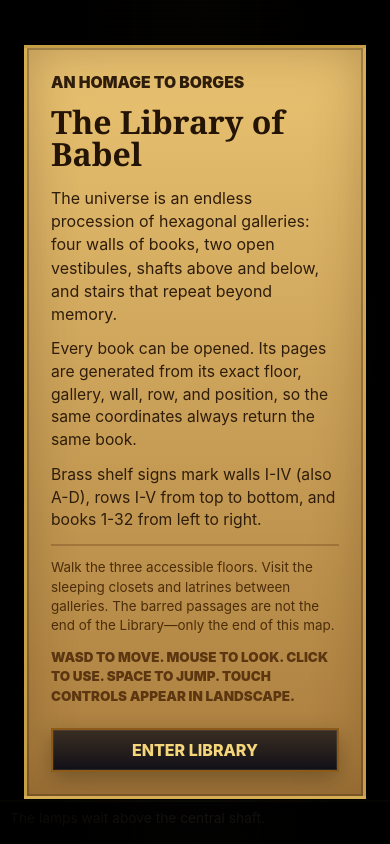
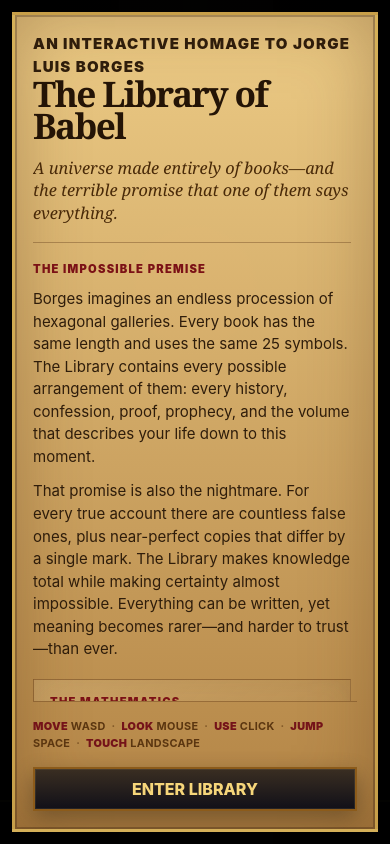
Before and after one commit to ryanbieber/libraryofbabel, a React (Vite) app: page / in a window 390 px wide. Built offline with nearby package versions, Linux system fonts and the light colour scheme.

Commit message:
Expand landing page story introduction (#33)
Co-authored-by: John Doe <johndoe@example.com>

```diff
--- a/src/App.css
+++ b/src/App.css
@@ -1004,73 +1004,193 @@
 .splash-screen {
   z-index: 30;
   background:
-    radial-gradient(circle at 50% 40%, rgb(140 91 26 / 16%), transparent 34%),
-    linear-gradient(90deg, rgb(0 0 0 / 78%), rgb(0 0 0 / 42%), rgb(0 0 0 / 78%)),
-    rgb(5 4 3 / 82%);
+    radial-gradient(circle at 50% 34%, rgb(177 119 39 / 20%), transparent 31%),
+    linear-gradient(90deg, rgb(0 0 0 / 82%), rgb(0 0 0 / 48%), rgb(0 0 0 / 82%)),
+    rgb(5 4 3 / 88%);
 }
 
 .splash-panel {
   position: relative;
-  width: min(720px, calc(100vw - 36px));
+  display: flex;
+  flex-direction: column;
+  width: min(1060px, calc(100vw - 48px));
   max-height: calc(100vh - 48px);
-  overflow-y: auto;
-  padding: 28px;
+  overflow: hidden;
+  padding: clamp(28px, 3.5vw, 44px);
   border: 3px solid var(--ui-border);
   background:
-    linear-gradient(180deg, rgb(238 199 116 / 98%), rgb(172 126 62 / 98%));
+    linear-gradient(180deg, rgb(241 207 136 / 98%), rgb(182 134 70 / 98%));
   box-shadow:
     var(--ui-shadow),
     inset 0 0 0 2px rgb(44 24 8 / 28%),
-    inset 0 0 50px rgb(82 46 16 / 32%);
+    inset 0 0 70px rgb(82 46 16 / 34%);
   color: #241406;
 }
 
+.splash-scroll-content {
+  min-height: 0;
+  overflow-y: auto;
+  overscroll-behavior: contain;
+  padding-right: 6px;
+  scrollbar-color: #7b4d1d rgb(68 38 12 / 16%);
+}
+
 .splash-kicker {
-  margin: 0 0 8px;
+  margin: 0 0 10px;
   color: #7b1116;
-  font-size: 0.78rem;
+  font-size: 0.75rem;
   font-weight: 900;
-  letter-spacing: 0;
+  letter-spacing: 0.08em;
   text-transform: uppercase;
 }
 
 .splash-panel h1 {
-  margin: 0 0 18px;
+  margin: 0 0 16px;
   font-family: Georgia, 'Times New Roman', serif;
-  font-size: clamp(2rem, 5vw, 4rem);
-  line-height: 0.98;
+  font-size: clamp(2.7rem, 6vw, 5.4rem);
+  font-weight: 700;
+  letter-spacing: -0.045em;
+  line-height: 0.9;
 }
 
 .splash-panel p {
-  margin: 0 0 12px;
+  margin: 0;
   color: #2f1d0b;
-  font-size: 1.05rem;
-  line-height: 1.45;
+  font-size: 1rem;
+  line-height: 1.5;
 }
 
 .splash-panel .splash-lede {
-  font-size: 1.12rem;
-}
-
-.splash-panel .splash-author {
-  padding-top: 12px;
-  border-top: 2px solid rgb(82 46 16 / 28%);
+  max-width: 760px;
+  color: #482908;
+  font-family: Georgia, 'Times New Roman', serif;
+  font-size: clamp(1.08rem, 2vw, 1.4rem);
+  font-style: italic;
+  line-height: 1.35;
+}
+
+.splash-hero {
+  padding-bottom: 24px;
+  border-bottom: 1px solid rgb(82 46 16 / 34%);
+}
+
+.splash-story-grid {
+  display: grid;
+  grid-template-columns: minmax(0, 1.45fr) minmax(300px, 0.8fr);
+  gap: clamp(24px, 4vw, 48px);
+  padding: 26px 0;
+}
+
+.splash-story {
+  display: grid;
+  align-content: start;
+  gap: 12px;
+}
+
+.splash-panel .splash-section-label {
+  color: #7b1116;
+  font-size: 0.7rem;
+  font-weight: 900;
+  letter-spacing: 0.11em;
+  line-height: 1.2;
+  text-transform: uppercase;
+}
+
+.splash-scale {
+  padding: 18px 20px;
+  border: 1px solid rgb(92 49 12 / 42%);
+  background:
+    linear-gradient(135deg, rgb(255 235 183 / 22%), rgb(78 42 12 / 8%));
+  box-shadow: inset 0 0 28px rgb(91 48 10 / 10%);
+}
+
+.splash-scale dl {
+  display: grid;
+  grid-template-columns: repeat(2, minmax(0, 1fr));
+  gap: 12px;
+  margin: 14px 0;
+}
+
+.splash-scale dl div {
+  min-width: 0;
+  padding-top: 10px;
+  border-top: 1px solid rgb(82 46 16 / 26%);
+}
+
+.splash-scale dt {
+  color: #531217;
+  font-family: Georgia, 'Times New Roman', serif;
+  font-size: clamp(1.35rem, 2.4vw, 2rem);
+  font-weight: 700;
+  line-height: 1;
+}
+
+.splash-scale dt sup {
+  margin-left: 2px;
+  font-size: 0.48em;
+  letter-spacing: -0.02em;
+}
+
+.splash-scale dd {
+  margin: 5px 0 0;
+  color: #5b3610;
+  font-size: 0.74rem;
+  font-weight: 800;
+  line-height: 1.3;
+  text-transform: uppercase;
+}
+
+.splash-scale .splash-scale-total {
+  grid-column: 1 / -1;
+}
+
+.splash-panel .splash-scale-note {
   color: #4c2d0a;
-  font-size: 0.98rem;
+  font-family: Georgia, 'Times New Roman', serif;
+  font-size: 0.9rem;
+  font-style: italic;
+  line-height: 1.35;
+}
+
+.splash-adaptation {
+  display: grid;
+  grid-template-columns: minmax(145px, 0.25fr) minmax(0, 1fr);
+  gap: 18px;
+  padding: 20px 0;
+  border-top: 1px solid rgb(82 46 16 / 34%);
+}
+
+.splash-footer {
+  display: grid;
+  grid-template-columns: minmax(0, 1fr) auto;
+  align-items: end;
+  gap: 22px;
+  padding-top: 20px;
+  border-top: 1px solid rgb(82 46 16 / 34%);
 }
 
 .splash-panel .splash-controls {
-  margin-bottom: 14px;
   color: #5b3610;
-  font-size: 0.88rem;
+  font-size: 0.72rem;
+  font-weight: 700;
+  letter-spacing: 0.03em;
+  text-transform: uppercase;
+}
+
+.splash-controls span {
+  color: #741319;
   font-weight: 900;
-  text-transform: uppercase;
+}
+
+.splash-controls i {
+  margin: 0 3px;
+  color: rgb(91 54 16 / 62%);
+  font-style: normal;
 }
 
 .splash-screen button {
   min-width: 164px;
   min-height: 44px;
-  margin-top: 8px;
   padding: 0 18px;
 }
 
@@ -1410,31 +1530,54 @@
 
   .splash-screen {
     align-items: center;
-    justify-items: start;
-    padding: 24px;
+    justify-items: center;
+    padding: 12px;
   }
 
   .splash-panel {
-    width: min(342px, calc(100vw - 48px));
-    max-height: calc(100vh - 48px);
-    padding: 24px;
+    width: calc(100vw - 24px);
+    max-height: calc(100vh - 24px);
+    padding: 22px;
   }
 
   .splash-panel h1 {
-    font-size: 2rem;
+    font-size: clamp(2.2rem, 7vw, 3.4rem);
   }
 
   .splash-panel p {
-    font-size: 0.98rem;
+    font-size: 0.94rem;
   }
 
   .splash-panel .splash-lede {
-    font-size: 1rem;
-  }
-
-  .splash-panel .splash-author,
+    font-size: 1.02rem;
+  }
+
   .splash-panel .splash-controls {
-    font-size: 0.84rem;
+    font-size: 0.68rem;
+  }
+
+  .splash-hero {
+    padding-bottom: 18px;
+  }
+
+  .splash-story-grid {
+    grid-template-columns: minmax(0, 1.3fr) minmax(240px, 0.75fr);
+    gap: 22px;
+    padding: 20px 0;
+  }
+
+  .splash-scale {
+    padding: 16px;
+  }
+
+  .splash-adaptation {
+    grid-template-columns: 118px minmax(0, 1fr);
+    padding: 16px 0;
+  }
+
+  .splash-footer {
+    gap: 16px;
+    padding-top: 16px;
   }
 
   .book-spread {
@@ -1467,6 +1610,50 @@
 }
 
 @media (max-width: 860px) and (max-height: 520px) and (orientation: landscape) {
+  .splash-panel {
+    padding: 16px 18px;
+  }
+
+  .splash-kicker {
+    margin-bottom: 4px;
+    font-size: 0.65rem;
+  }
+
+  .splash-panel h1 {
+    margin-bottom: 8px;
+    font-size: 2.45rem;
+  }
+
+  .splash-panel .splash-lede {
+    font-size: 0.9rem;
+  }
+
+  .splash-hero {
+    padding-bottom: 12px;
+  }
+
+  .splash-story-grid {
+    padding: 14px 0;
+  }
+
+  .splash-footer {
+    padding-top: 12px;
+  }
+
+  .splash-footer .splash-actions {
+    grid-template-columns: repeat(2, minmax(0, 1fr));
+    width: min(280px, 100%);
+  }
+
+  .splash-actions button {
+    min-width: 0;
+    padding: 0 12px;
+  }
+
+  .splash-actions button:only-child {
+    grid-column: 1 / -1;
+  }
+
   .touch-joystick {
     bottom: 74px;
     left: 24px;
@@ -1886,6 +2073,7 @@
 
   .splash-actions {
     display: grid;
+    width: min(210px, 100%);
   }
 
   .splash-screen button {
@@ -1894,6 +2082,38 @@
 
   .quest-form {
     grid-template-columns: repeat(2, minmax(0, 1fr));
+  }
+}
+
+@media (max-width: 680px) {
+  .splash-panel {
+    padding: 18px;
+  }
+
+  .splash-panel h1 {
+    font-size: 2.2rem;
+  }
+
+  .splash-story-grid,
+  .splash-adaptation,
+  .splash-footer {
+    grid-template-columns: 1fr;
+  }
+
+  .splash-story-grid {
+    gap: 18px;
+  }
+
+  .splash-adaptation {
+    gap: 8px;
+  }
+
+  .splash-footer {
+    align-items: stretch;
+  }
+
+  .splash-actions {
+    width: 100%;
   }
 }
 
--- a/src/components/SplashScreen.tsx
+++ b/src/components/SplashScreen.tsx
@@ -10,31 +10,81 @@
   return (
     <section className="splash-screen" aria-label="Start screen">
       <div className="splash-panel">
-        <p className="splash-kicker">An homage to Borges</p>
+        <div className="splash-scroll-content">
+          <header className="splash-hero">
+            <p className="splash-kicker">An interactive homage to Jorge Luis Borges</p>
             <h1>The Library of Babel</h1>
             <p className="splash-lede">
-          The universe is an endless procession of hexagonal galleries: four walls of books, two open
-          vestibules, shafts above and below, and stairs that repeat beyond memory.
+              A universe made entirely of books—and the terrible promise that one of them says
+              everything.
+            </p>
+          </header>
+
+          <div className="splash-story-grid">
+            <div className="splash-story">
+              <p className="splash-section-label">The impossible premise</p>
+              <p>
+                Borges imagines an endless procession of hexagonal galleries. Every book has the same
+                length and uses the same 25 symbols. The Library contains every possible arrangement of
+                them: every history, confession, proof, prophecy, and the volume that describes your life
+                down to this moment.
               </p>
               <p>
-          Every book can be opened. Its pages are generated from its exact floor, gallery, wall,
-          row, and position, so the same coordinates always return the same book.
+                That promise is also the nightmare. For every true account there are countless false ones,
+                plus near-perfect copies that differ by a single mark. The Library makes knowledge total
+                while making certainty almost impossible. Everything can be written, yet meaning becomes
+                rarer—and harder to trust—than ever.
               </p>
+            </div>
+
+            <aside className="splash-scale" aria-label="Scale of the Library">
+              <p className="splash-section-label">The mathematics</p>
+              <dl>
+                <div>
+                  <dt>25</dt>
+                  <dd>symbols in the alphabet</dd>
+                </div>
+                <div>
+                  <dt>1,312,000</dt>
+                  <dd>symbols in every volume</dd>
+                </div>
+                <div className="splash-scale-total">
+                  <dt>25<sup>1,312,000</sup></dt>
+                  <dd>distinct possible volumes</dd>
+                </div>
+              </dl>
+              <p className="splash-scale-note">
+                Finite as a number. Physically impossible to build or finish exploring.
+              </p>
+            </aside>
+          </div>
+
+          <div className="splash-adaptation">
+            <p className="splash-section-label">Explore the idea</p>
             <p>
-          Brass shelf signs mark walls I-IV (also A-D), rows I-V from top to bottom, and books 1-32
-          from left to right.
+              This adaptation makes the thought experiment walkable. Floors and galleries continue through
+              unbounded coordinates, and every page is generated from its exact address. Return to the same
+              floor, gallery, wall, row, book, and page and you will find the same text—without storing the
+              impossible Library itself.
             </p>
-        <p className="splash-author">
-          Walk the three accessible floors. Visit the sleeping closets and latrines between galleries.
-          The barred passages are not the end of the Library—only the end of this map.
+          </div>
+        </div>
+
+        <footer className="splash-footer">
+          <p className="splash-controls">
+            <span>Move</span> WASD <i aria-hidden="true">·</i> <span>Look</span> Mouse{' '}
+            <i aria-hidden="true">·</i> <span>Use</span> Click <i aria-hidden="true">·</i>{' '}
+            <span>Jump</span> Space <i aria-hidden="true">·</i> <span>Touch</span> Landscape
           </p>
-        <p className="splash-controls">WASD to move. Mouse to look. Click to use. Space to jump. Touch controls appear in landscape.</p>
           <div className="splash-actions">
-          {hasSave ? <button type="button" onClick={onContinue}>Continue</button> : null}
+            {hasSave ? (
+              <button type="button" onClick={onContinue}>Continue</button>
+            ) : null}
             <button type="button" className={hasSave ? 'secondary' : undefined} onClick={onNewJourney}>
               {hasSave ? 'New Journey' : 'Enter Library'}
             </button>
           </div>
+        </footer>
       </div>
     </section>
   )
```
Also changed, not shown: 1 other file (tests, documents, lock files or other folders). Lines whose indentation alone changed are shown as unchanged.
